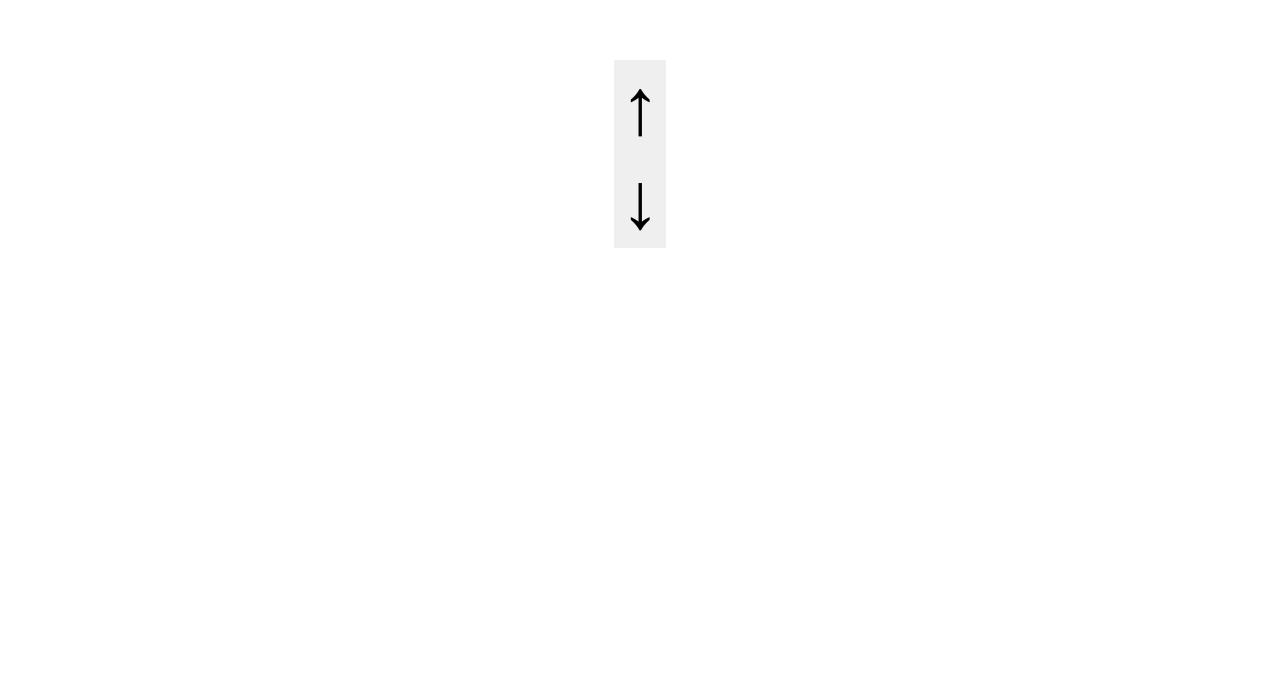
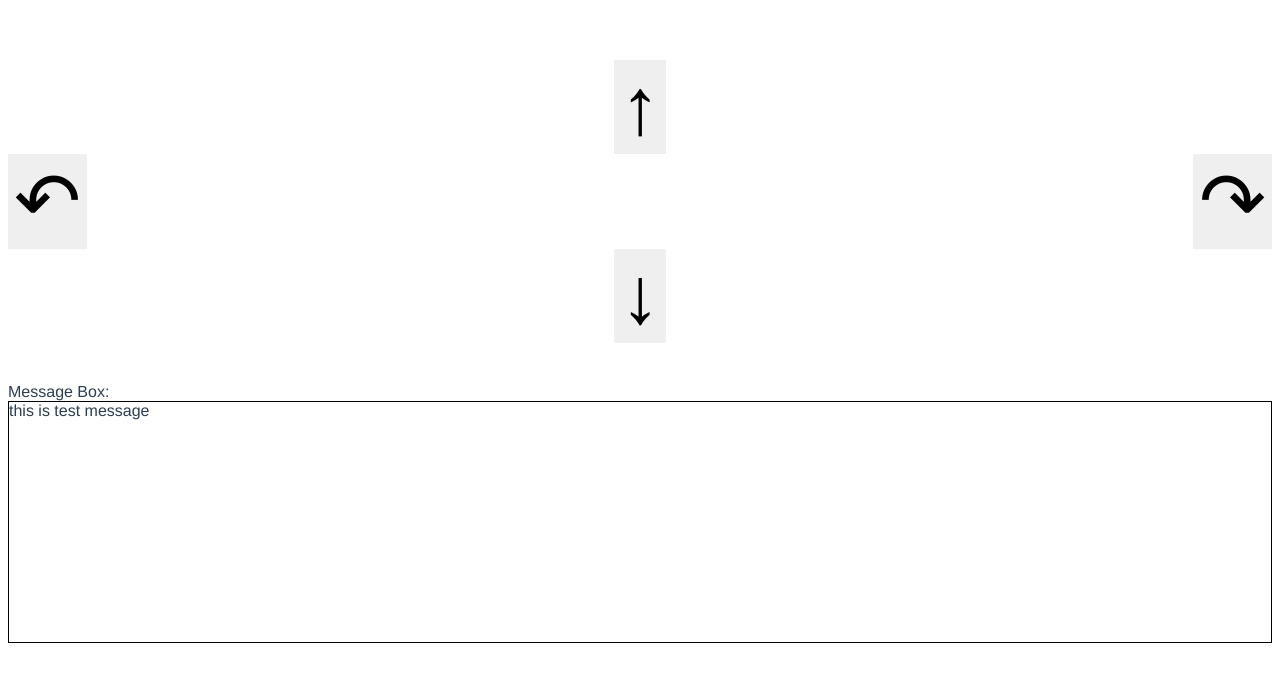
Before and after one commit to tomho-git/remote-car-control, a Vue app: page / in a window 1280 px wide. Shown: the top 682 px of the page. Built offline with nearby package versions, Linux system fonts and the light colour scheme.

Commit message:
add rotate mechanism

```diff
--- a/package.json
+++ b/package.json
@@ -36,7 +36,9 @@
     "parserOptions": {
       "parser": "@babel/eslint-parser"
     },
-    "rules": {}
+    "rules": {
+      "no-unused-vars": "off"
+    }
   },
   "browserslist": [
     "> 1%",
--- a/src/App.vue
+++ b/src/App.vue
@@ -11,6 +11,26 @@
         ↑
       </button>
     </div>
+    <div class="rotateButtons">
+      <button
+        @mousedown="rotateAntiClockwise()"
+        @mouseup="stopMotion()"
+        @touchstart="rotateAntiClockwise()"
+        @touchend="stopMotion()"
+        class="noselect button"
+      >
+        ↶
+      </button>
+      <button
+        @mousedown="rotateClockwise()"
+        @mouseup="stopMotion()"
+        @touchstart="rotateClockwise()"
+        @touchend="stopMotion()"
+        class="noselect button"
+      >
+        ↷
+      </button>
+    </div>
     <div>
       <button
         @mousedown="moveBackward()"
@@ -21,6 +41,12 @@
       >
         ↓
       </button>
+    </div>
+    <div class="messageContainer">
+      Message Box:
+      <div class="messageBox">
+        <div class="textBox">{{ message }}</div>
+      </div>
     </div>
   </div>
 </template>
@@ -33,6 +59,7 @@ export default {
   data: function () {
     return {
       wheelMotion: null,
+      message: "this is test message",
     };
   },
   methods: {
@@ -40,31 +67,37 @@ export default {
       this.wheelMotion = setInterval(() => {
         axios
           .get(process.env.VUE_APP_BACKEND_SERVER + "?car=forward")
-          .then((resp) => {
-            console.log('ok')
-            console.log(resp);
-          })
-          .catch((err) => {
-            console.log('error')
-            console.log(err);
-          });
+          .then((resp) => {})
+          .catch((err) => {});
       }, 1000);
     },
-    moveBackward(){
+    moveBackward() {
       this.wheelMotion = setInterval(() => {
         axios
           .get(process.env.VUE_APP_BACKEND_SERVER + "?car=backward")
-          .then((resp) => {
-            console.log(resp);
-          })
-          .catch((err) => {
-            console.log(err);
-          });
+          .then((resp) => {})
+          .catch((err) => {});
       }, 1000);
+    },
+    rotateAntiClockwise() {
+      this.wheelMotion = setInterval(() => {
+        axios
+          .get(process.env.VUE_APP_BACKEND_SERVER + "?car=anticlockwise")
+          .then((resp) => {})
+          .catch((err) => {});
+      }, 300);
+    },
+    rotateClockwise() {
+      this.wheelMotion = setInterval(() => {
+        axios
+          .get(process.env.VUE_APP_BACKEND_SERVER + "?car=clockwise")
+          .then((resp) => {})
+          .catch((err) => {});
+      }, 300);
     },
     stopMotion() {
       clearInterval(this.wheelMotion);
-      axios.get("http://192.168.4.1:8080/?car=stop")
+      axios.get("http://192.168.4.1:8080/?car=stop");
     },
   },
 };
@@ -88,8 +121,23 @@ export default {
   user-select: none; /* Non-prefixed version, currently
   supported by Chrome, Edge, Opera and Firefox */
 }
-.button{
+.button {
   font-size: 10vh;
-  border: transparent
+  border: transparent;
+}
+.messageBox {
+  border: 1px solid black;
+}
+.textBox {
+  min-height: 30vh;
+  width: 100%;
+}
+.messageContainer {
+  margin-top: 5vh;
+  text-align: left;
+}
+.rotateButtons {
+  display: flex;
+  justify-content: space-between;
 }
 </style>
```
Lines whose indentation alone changed are shown as unchanged.
